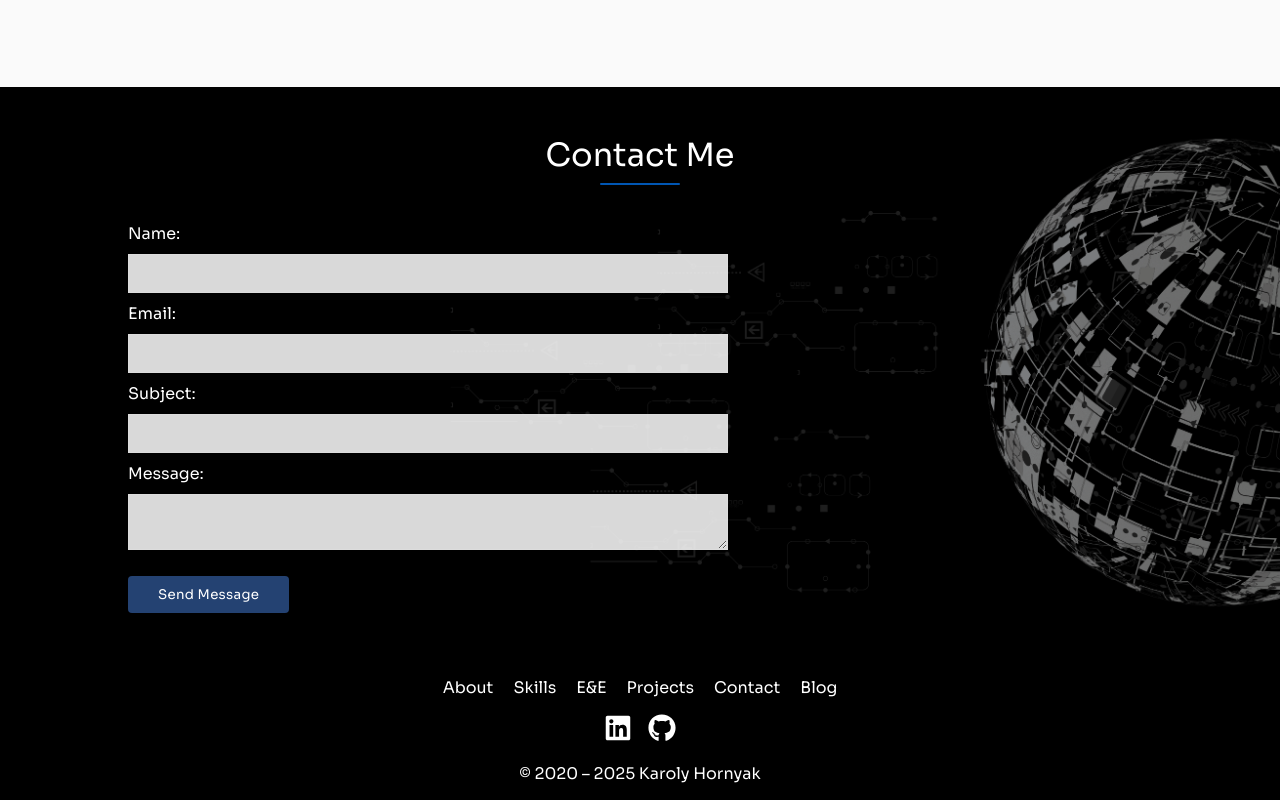
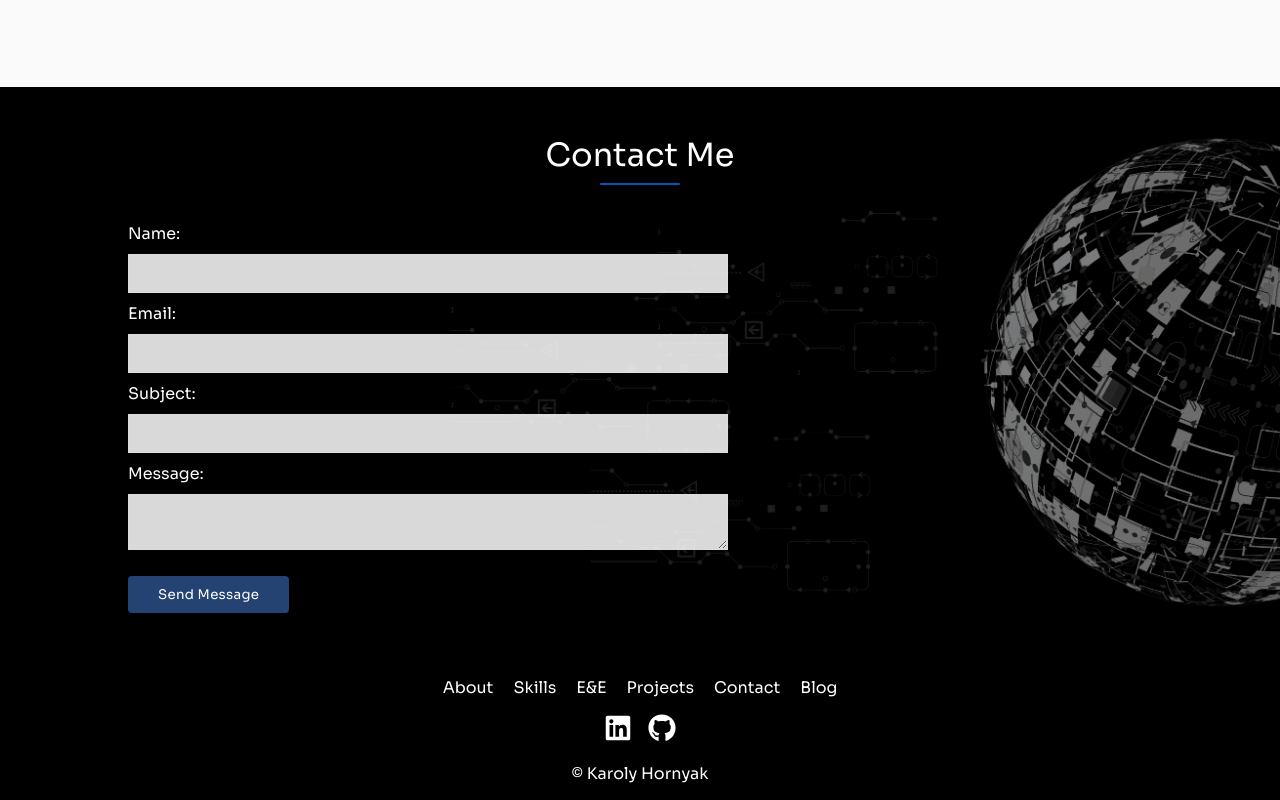
Before and after one commit to Karoly-Git/karolyhornyak, a React (Create React App) app: page / in a window 1280 px wide. Shown: the part 6260-7060 px from the top of the page. Built offline with nearby package versions, Linux system fonts and the light colour scheme.

Commit message:
Update footer and the copyright text

```diff
--- a/src/App.js
+++ b/src/App.js
@@ -133,7 +133,7 @@ export default function App() {
                   />
                   <SocialLinks />
                 </nav>
-                <p>&copy; 2020 – {new Date().getFullYear()} Karoly Hornyak</p>
+                <p>&copy; Karoly Hornyak</p>
               </footer>
             </m.div>
           )}
```
